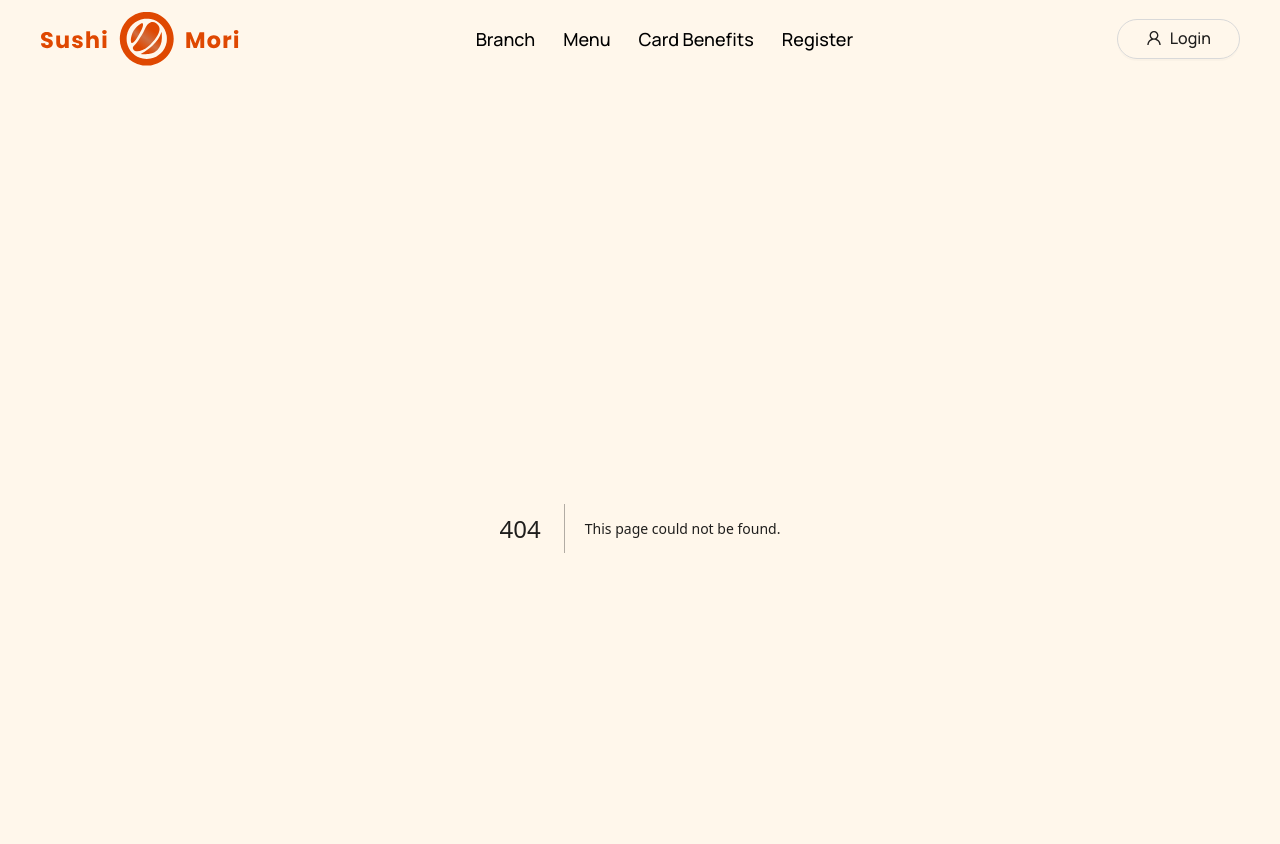
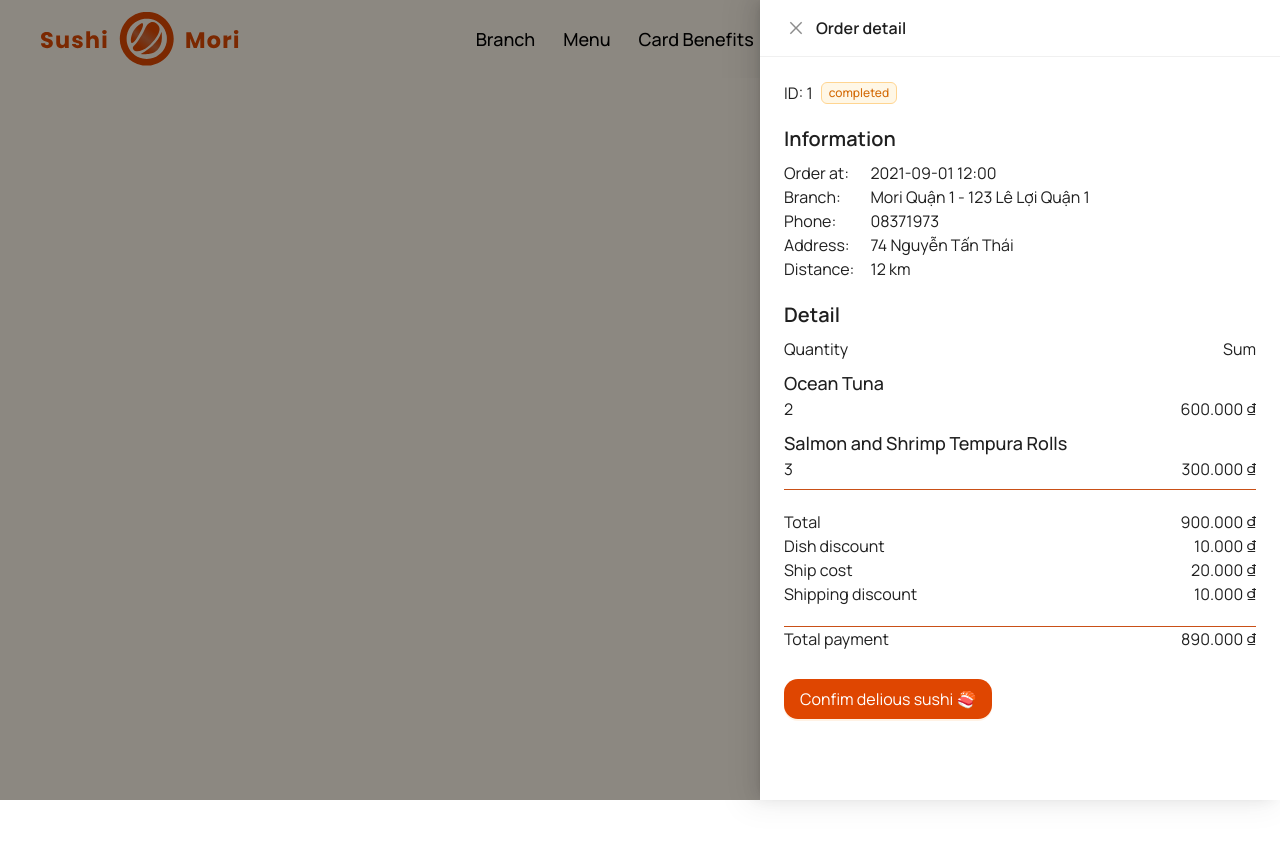
Before and after one commit to ndmanh3003/ssmori-client, a Next.js app: page /order-detail/1 in a window 1280 px wide. Before the commit this address had no page. Shown: the top 844 px of the page. After the commit the page ends 800 px from the top, so only its background shows below. Built offline with nearby package versions, Linux system fonts and the light colour scheme; a web font is replaced by a local one; what @ant-design/nextjs-registry would draw is missing.

Commit message:
feat(order-detail): create drawer

```diff
--- a/src/app/(customer)/booking/[[...branch]]/page.tsx
+++ b/src/app/(customer)/booking/[[...branch]]/page.tsx
@@ -17,7 +17,7 @@ export default function Booking({ params }: { params: Promise<{ branch: string }
     async function fetchParams() {
       const resolvedParams = await params
 
-      if (resolvedParams) {
+      if (resolvedParams && resolvedParams.branch) {
         form.setFieldsValue({ branchId: Number(resolvedParams.branch) })
       }
     }
--- a/src/app/(customer)/menu/[branch]/page.tsx
+++ b/src/app/(customer)/menu/[branch]/page.tsx
@@ -38,6 +38,14 @@ export default function Page({ params }: { params: Promise<{ branch: string }> }
     fetchParams()
   }, [params])
 
+  const confirmedOrder = () => {
+    // create order and receive order number
+    // then redirect to order page
+    const id = 1
+
+    router.push('/order-detail/' + id)
+  }
+
   return (
     <div className='mb-32'>
       <div className='fixed z-50 space-x-5 bg-mr-rd left-0 bottom-0 py-2 w-full h-fit overflow-hidden flex justify-center'>
@@ -50,9 +58,9 @@ export default function Page({ params }: { params: Promise<{ branch: string }> }
           <div className='text-white text-lg'>
             {branchCanShip ? (
               <>
-                Tổng tiền: {price(Number(total))}
-                <Button className='!rounded-full !px-5 !ml-5' disabled={!total} icon={<ShoppingCartOutlined />} type='primary'>
-                  Giao ngay
+                Total: {price(Number(total))}
+                <Button className='!rounded-full !px-5 !ml-5' disabled={!total} icon={<ShoppingCartOutlined />} type='primary' onClick={confirmedOrder}>
+                  Ship now
                 </Button>
               </>
             ) : (
--- /dev/null
+++ b/src/app/(customer)/order-detail/[id]/page.tsx
@@ -0,0 +1,92 @@
+'use client'
+import { useRouter } from 'next/navigation'
+import { Button } from 'antd'
+import { useEffect, useState } from 'react'
+
+import DrawerC from '@/components/overlay/DrawerC'
+import price from '@/utils/price'
+import { IOrder } from '@/components'
+import { invoices } from '@/mock'
+import Status from '@/components/order/Status'
+
+export default function OrderDetail({ params }: { params: Promise<{ id: string }> }) {
+  const [invoice, setInvoice] = useState<IOrder | null>(null)
+  const router = useRouter()
+
+  useEffect(() => {
+    async function fetchParams() {
+      const resolvedParams = await params
+      const invoiceId = Number(resolvedParams.id)
+
+      const invoice = invoices.find((invoice) => invoice.id === invoiceId)
+
+      if (invoice) {
+        setInvoice(invoice)
+      } else {
+        router.push('/menu')
+      }
+    }
+    fetchParams()
+  }, [params])
+
+  return (
+    invoice && (
+      <DrawerC title='Order detail'>
+        <div className='text-base flex items-center'>
+          <span>ID: {invoice.id}</span>
+          <Status status={invoice.status} />
+        </div>
+        <div className='text-xl font-semibold my-2 mt-5'>Information</div>
+        <div className='text-base grid grid-cols-[auto_1fr] gap-x-4'>
+          <span>Order at:</span>
+          <span>{invoice.orderAt}</span>
+          <span>Branch:</span> <span>{invoice.branch}</span>
+          {invoice.type === 'O' && (
+            <>
+              <span>Phone:</span> <span>{invoice.phone}</span>
+              <span>Address:</span> <span className='line-clamp-1'>{invoice.address}</span>
+              <span>Distance:</span> <span>{invoice.distanceKm} km</span>
+            </>
+          )}
+        </div>
+
+        <div className='text-xl font-semibold my-2 mt-5'>Detail</div>
+        <div className='text-base'>
+          <div className='grid grid-cols-[auto_1fr] mb-2'>
+            <div>Quantity</div>
+            <div className='text-right'>Sum</div>
+          </div>
+          {invoice.detail.map((item) => {
+            return (
+              <div key={'dish' + item.id} className='grid grid-cols-[auto_1fr] mb-2'>
+                <div className='col-span-2 text-lg font-medium line-clamp-1'>{item.nameEn}</div>
+                <div>{item.quantity}</div>
+                <div className='text-right'>{price(item.sum)}</div>
+              </div>
+            )
+          })}
+        </div>
+        <div className='border-t border-mr-nd text-base'>
+          <div className='grid grid-cols-[auto_1fr] mb-2 mt-5'>
+            <div>Total</div>
+            <div className='text-right'>{price(Number(invoice.total))}</div>
+            <div>Dish discount</div>
+            <div className='text-right'>{price(Number(invoice.dishDiscount))}</div>
+            <div>Ship cost</div>
+            <div className='text-right'>{price(Number(invoice.shipCost))}</div>
+            <div>Shipping discount</div>
+            <div className='text-right'>{price(Number(invoice.shipDiscount))}</div>
+            <div className='border-t col-span-2 mt-5 border-mr-nd text-base' />
+            <div>Total payment</div>
+            <div className='text-right'>{price(Number(invoice.totalPayment))}</div>
+          </div>
+        </div>
+        {invoice.status === 'completed' && (
+          <Button className='!mt-5 !text-base' type='primary'>
+            Confim delious sushi 🍣
+          </Button>
+        )}
+      </DrawerC>
+    )
+  )
+}
--- /dev/null
+++ b/src/app/@overlay/(.)order-detail/[id]/page.tsx
@@ -0,0 +1,7 @@
+import OrderDetail from '@/app/(customer)/order-detail/[id]/page'
+
+export default function Page({ params }: { params: Promise<{ id: string }> }) {
+  console.log(11112)
+
+  return <OrderDetail params={params} />
+}
--- a/src/components/index.tsx
+++ b/src/components/index.tsx
@@ -37,3 +37,29 @@ export interface ICategory {
   total: number
   dishes: number[]
 }
+
+export interface IOrder {
+  id: number
+  branch: string
+  orderAt: string
+  total: number
+  shipCost: number
+  shipDiscount: number
+  dishDiscount: number
+  totalPayment: number
+
+  type: 'O' | 'W' | 'R'
+  status: 'ordering' | 'completed' | 'submited' | 'cancel' | 'in-progress' | 'ready' | 'paid' | 'waiting'
+
+  phone?: string
+  address?: string
+  distanceKm?: number
+
+  detail: {
+    id: number
+    nameVn: string
+    nameEn: string
+    quantity: number
+    sum: number
+  }[]
+}
--- /dev/null
+++ b/src/components/order/Status.tsx
@@ -0,0 +1,24 @@
+import { Tag } from 'antd'
+
+import { IOrder } from '..'
+
+type IStatus = Pick<IOrder, 'status'>
+
+enum StatusEnum {
+  ordering = 'gold',
+  completed = 'orange',
+  submited = 'purple',
+  cancel = 'red',
+  'in-progress' = 'blue',
+  ready = 'cyan',
+  paid = 'green',
+  waiting = 'lime'
+}
+
+export default function Status({ status }: IStatus) {
+  return (
+    <Tag className='!font-medium !mx-2' color={StatusEnum[status]}>
+      {status}
+    </Tag>
+  )
+}
--- /dev/null
+++ b/src/components/overlay/DrawerC.tsx
@@ -0,0 +1,19 @@
+'use client'
+import { Drawer, DrawerProps } from 'antd'
+import { useRouter } from 'next/navigation'
+
+interface IDrawerC extends DrawerProps {
+  children: React.ReactNode
+}
+
+export default function DrawerC({ children, ...props }: IDrawerC) {
+  const router = useRouter()
+
+  const handleOnChange = () => router.back()
+
+  return (
+    <Drawer open width={520} onClose={handleOnChange} {...props}>
+      <div>{children}</div>
+    </Drawer>
+  )
+}
--- /dev/null
+++ b/src/components/overlay/UpdateInvoiceOnline.tsx
@@ -0,0 +1,47 @@
+import { Button, Form } from 'antd'
+import { useState } from 'react'
+
+import InputC from '../form/InputC'
+import { phoneRules, requireRule } from '../form/const'
+
+export default function UpdateInvoiceOnline() {
+  const [form] = Form.useForm()
+  const [changedValues, setChangedValues] = useState<{ [key: string]: unknown } | null>(null)
+
+  const handleValuesChange = (changedFields: Object) => {
+    setChangedValues((prev) => ({
+      ...prev,
+      ...changedFields
+    }))
+  }
+
+  const handleSubmit = () => {
+    const formData = Object.keys(changedValues || {}).reduce((acc: { [key: string]: unknown }, key: string) => {
+      if (changedValues && changedValues[key]) {
+        acc[key] = changedValues[key]
+      }
+
+      return acc
+    }, {})
+
+    console.log('Changed fields data:', formData)
+    setChangedValues(null)
+  }
+
+  return (
+    <Form form={form} layout='vertical' size='large' onFinish={handleSubmit} onValuesChange={handleValuesChange}>
+      <Form.Item label='Phone Number' name='phone' rules={phoneRules}>
+        <InputC placeholder='Input your phone number' type='number' />
+      </Form.Item>
+      <Form.Item label='Address' name='address' rules={requireRule}>
+        <InputC placeholder='Input your address' />
+      </Form.Item>
+      <div className='flex justify-between items-center'>
+        <span className='text-base'> Distance: {Number((Math.random() * 9 + 1).toFixed(2))} km</span>
+        <Button hidden={!changedValues} htmlType='submit' type='primary'>
+          Update
+        </Button>
+      </div>
+    </Form>
+  )
+}
--- a/src/libs/features/order/orderSlice.ts
+++ b/src/libs/features/order/orderSlice.ts
@@ -10,9 +10,6 @@ interface IDishState {
 interface IOrderState {
   dishes: IDishState[]
   total: number
-  id?: number
-  phone?: string
-  address?: string
   branch?: number
   canShip?: boolean
 }
--- a/src/mock.ts
+++ b/src/mock.ts
@@ -1,4 +1,4 @@
-import { IRegion, IDish, ICategory } from '@/components'
+import { IRegion, IDish, ICategory, IOrder } from '@/components'
 
 export const regions: IRegion[] = [
   {
@@ -450,3 +450,68 @@ export const categories: ICategory[] = [
     dishes: [21, 22]
   }
 ]
+
+export const invoices: IOrder[] = [
+  {
+    id: 1,
+    branch: 'Mori Quận 1 - 123 Lê Lợi Quận 1',
+    phone: '08371973',
+    orderAt: '2021-09-01 12:00',
+    address: '74 Nguyễn Tấn Thái',
+    distanceKm: 12,
+    detail: [
+      {
+        id: 1,
+        nameVn: 'Cá ngừ đại dương',
+        nameEn: 'Ocean Tuna',
+        quantity: 2,
+        sum: 600000
+      },
+      {
+        id: 2,
+        nameVn: 'Cơm cuộn cá hồi, tôm chiên',
+        nameEn: 'Salmon and Shrimp Tempura Rolls',
+        quantity: 3,
+        sum: 300000
+      }
+    ],
+    total: 900000,
+    shipCost: 20000,
+    shipDiscount: 10000,
+    dishDiscount: 10000,
+    totalPayment: 890000,
+    type: 'O',
+    status: 'completed'
+  },
+  {
+    id: 2,
+    phone: '08371973',
+    branch: 'Mori Quận 1 - 123 Lê Lợi Quận 1',
+    address: '74 Nguyễn Văn B',
+    distanceKm: 2,
+    orderAt: '2021-09-01 12:00',
+    detail: [
+      {
+        id: 1,
+        nameVn: 'Cá ngừ đại dương',
+        nameEn: 'Ocean Tuna',
+        quantity: 3,
+        sum: 900000
+      },
+      {
+        id: 2,
+        nameVn: 'Cơm cuộn cá hồi, tôm chiên',
+        nameEn: 'Salmon and Shrimp Tempura Rolls',
+        quantity: 1,
+        sum: 100000
+      }
+    ],
+    total: 300000,
+    shipCost: 20000,
+    shipDiscount: 10000,
+    dishDiscount: 10000,
+    totalPayment: 800000,
+    type: 'W',
+    status: 'cancel'
+  }
+]
```
